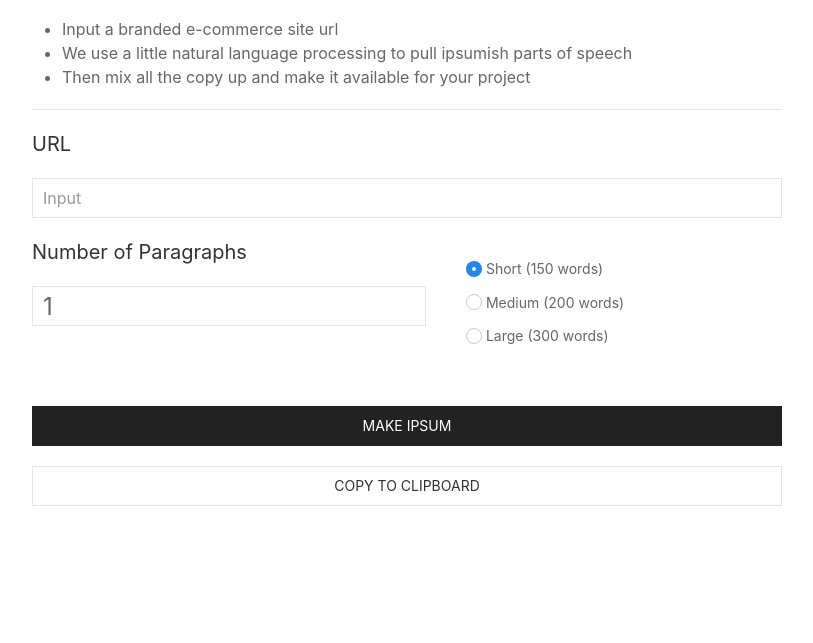
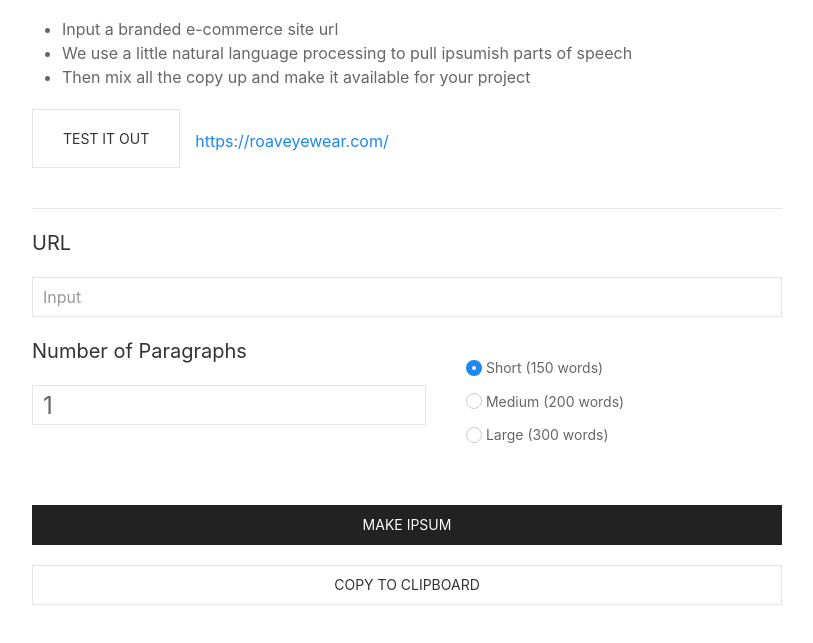
Before and after one commit to LucasZapico/brandish-ipsum-vanillajs, a website built with webpack: page public/index.html in a window 1280 px wide. Shown: the part 121-764 px from the top of the page, without its empty margins (233-1046 px from the left). Built offline with nearby package versions, Linux system fonts and the light colour scheme.

Commit message:
add test it out feature

```diff
--- a/public/index.html
+++ b/public/index.html
@@ -9,9 +9,9 @@
   <title>BrandishIpsum</title>
 </head>
 <body>
-  <div id="root">
+  <div id="root" class="uk-container uk-container-xsmall">
 
-    <div class="uk-container uk-container-xsmall">
+
       <h1 class="uk-heading-medium uk-margin-remove-bottom uk-margin-top">Brandish Ipsum</h1>
       <h4 class="uk-text uk-margin-remove-top">How it works:</h4>
       <ul class="uk-text">
@@ -19,6 +19,10 @@
         <li>We use a little natural language processing to pull ipsumish parts of speech</li>
         <li>Then mix all the copy up and make it available for your project</li>
       </ul>
+      <div class="uk-flex">
+        <button class="uk-button uk-button-default uk-margin" id="test">Test it Out</button>
+        <p class="uk-text uk-padding-small uk-padding-remove-top"><a href="https://roaveyewear.com/">https://roaveyewear.com/</a></p>
+      </div>
       <hr class=""/>
       <form action="">
         <fieldset class="uk-fieldset">
@@ -45,8 +49,8 @@
     <div class="uk-text uk-margin" id="ipsum">
 
     </div>
+
   </div>
-  </div>
-  <script type="text/javascript" src="bundle.js"></script>
+
 </body>
 </html>
```
